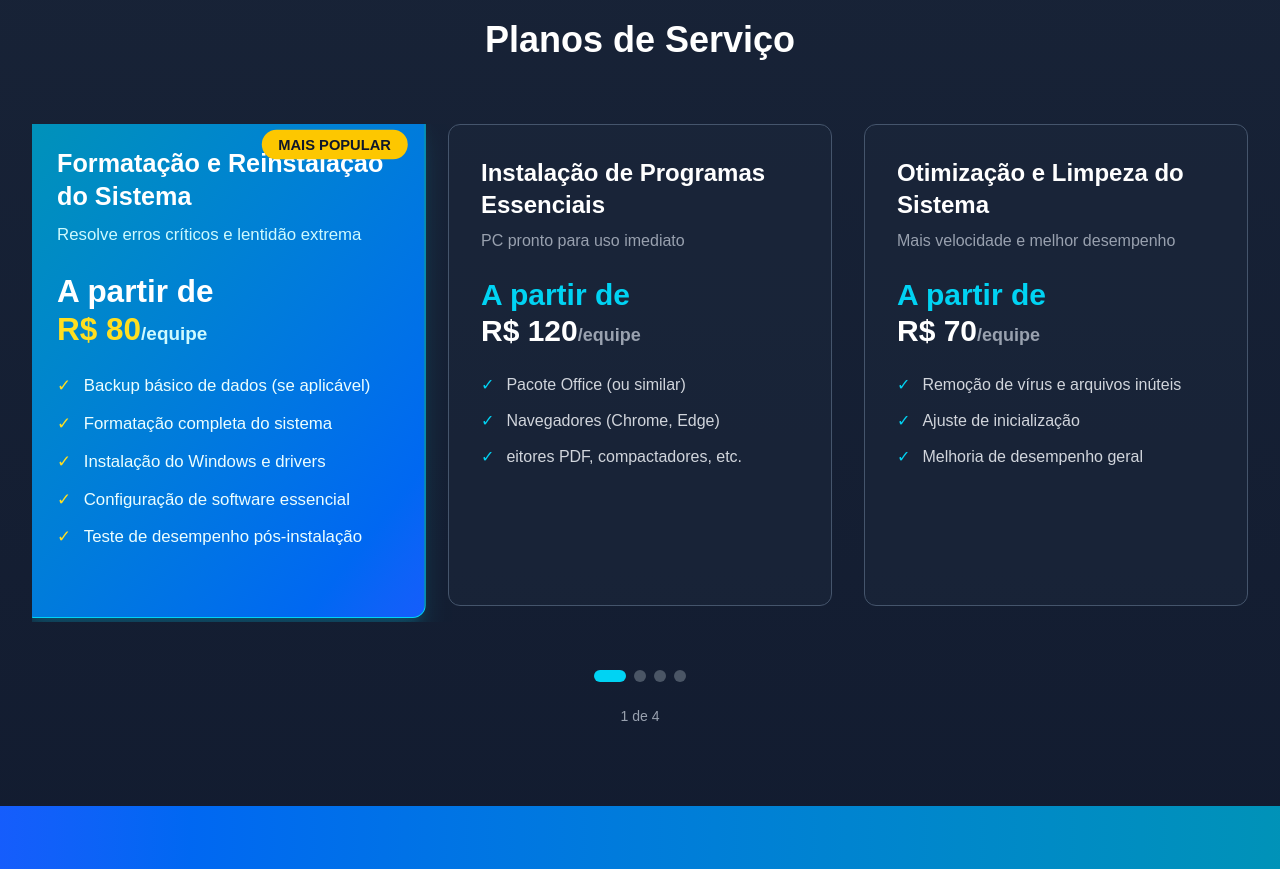
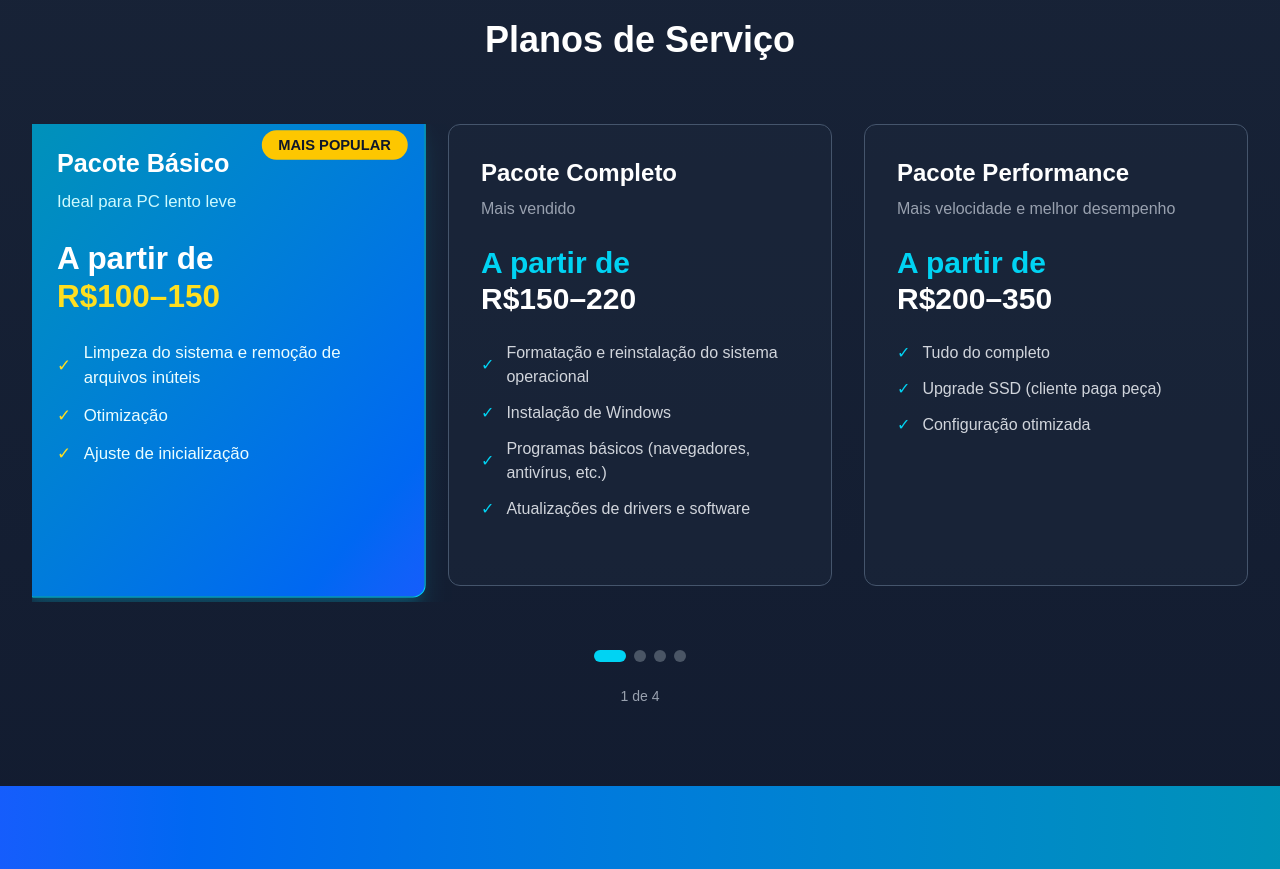
Before and after one commit to yoepo2026-alt/pavonsolucoes, a Next.js app: page /informatica in a window 1280 px wide. Shown: the part 3140-4009 px from the top of the page. Built offline with nearby package versions, Linux system fonts and the light colour scheme.

Commit message:
Trocando pacotes

```diff
--- a/app/informatica/page.tsx
+++ b/app/informatica/page.tsx
@@ -87,50 +87,49 @@ const informaticaServices = [
 
 const informaticaPricing = [
   {
-    name: 'Formatação e Reinstalação do Sistema',
-    subtitle: 'Resolve erros críticos e lentidão extrema',
-    price: 'R$ 80',
-    priceLabel: '/equipe',
+    name: 'Pacote Básico',
+    subtitle: 'Ideal para PC lento leve',
+    price: 'R$100–150',
+    priceLabel: '',
     features: [
-      'Backup básico de dados (se aplicável)',
-      'Formatação completa do sistema',
-      'Instalação do Windows e drivers',
-      'Configuração de software essencial',
-      'Teste de desempenho pós-instalação'
-    ],
+      'Limpeza do sistema e remoção de arquivos inúteis',
+      'Otimização',
+      'Ajuste de inicialização',
+   ],
     buttonText: 'Solicitar Informações',
     badge: 'MAIS POPULAR',
    isPrimary: true
   },
   {
-    name: 'Instalação de Programas Essenciais',
-    subtitle: 'PC pronto para uso imediato',
-    price: 'R$ 120',
-    priceLabel: '/equipe',
+    name: 'Pacote Completo',
+    subtitle: 'Mais vendido',
+    price: 'R$150–220',
+    priceLabel: '',
     features: [
-      'Pacote Office (ou similar)',
-      'Navegadores (Chrome, Edge)',
-      'eitores PDF, compactadores, etc.',
+      'Formatação e reinstalação do sistema operacional',
+      'Instalação de Windows',
+      'Programas básicos (navegadores, antivírus, etc.)',
+      'Atualizações de drivers e software',
      ],
     buttonText: 'Começar Agora',
    },
   {
-    name: 'Otimização e Limpeza do Sistema',
+    name: 'Pacote Performance',
     subtitle: 'Mais velocidade e melhor desempenho',
-    price: 'R$ 70',
-    priceLabel: '/equipe',
+    price: 'R$200–350',
+    priceLabel: '',
     features: [
-      'Remoção de vírus e arquivos inúteis',
-      'Ajuste de inicialização',
-      'Melhoria de desempenho geral',
+      'Tudo do completo',
+      'Upgrade SSD (cliente paga peça)',
+      'Configuração otimizada',
     ],
     buttonText: 'Fale com um Especialista'
   },
     {
-    name: 'Configuração de Segurança',
+    name: 'Pacote Proteção',
     subtitle: 'Proteção contra vírus e invasões',
-    price: 'R$ 60',
-    priceLabel: '/equipe',
+    price: 'R$120–180',
+    priceLabel: '',
      features: [
       'Instalação de antivírus',
       'Atualizações do sistema',
--- a/app/page.tsx
+++ b/app/page.tsx
@@ -17,7 +17,7 @@ export default function Home() {
       {/* Hero Section Component */}
       <HeroSection
         title="Soluções Inteligentes para"
-        subtitle="Seu Negócio e Casa"
+        subtitle="seu Negócio e Casa"
         description="Serviços profissionais de informática e automação residencial. Transforme sua casa em um ambiente inteligente e otimize a infraestrutura de TI do seu negócio."
         primaryButtonText="Começar Agora"
         secondaryButtonText="Saiba Mais"
```
